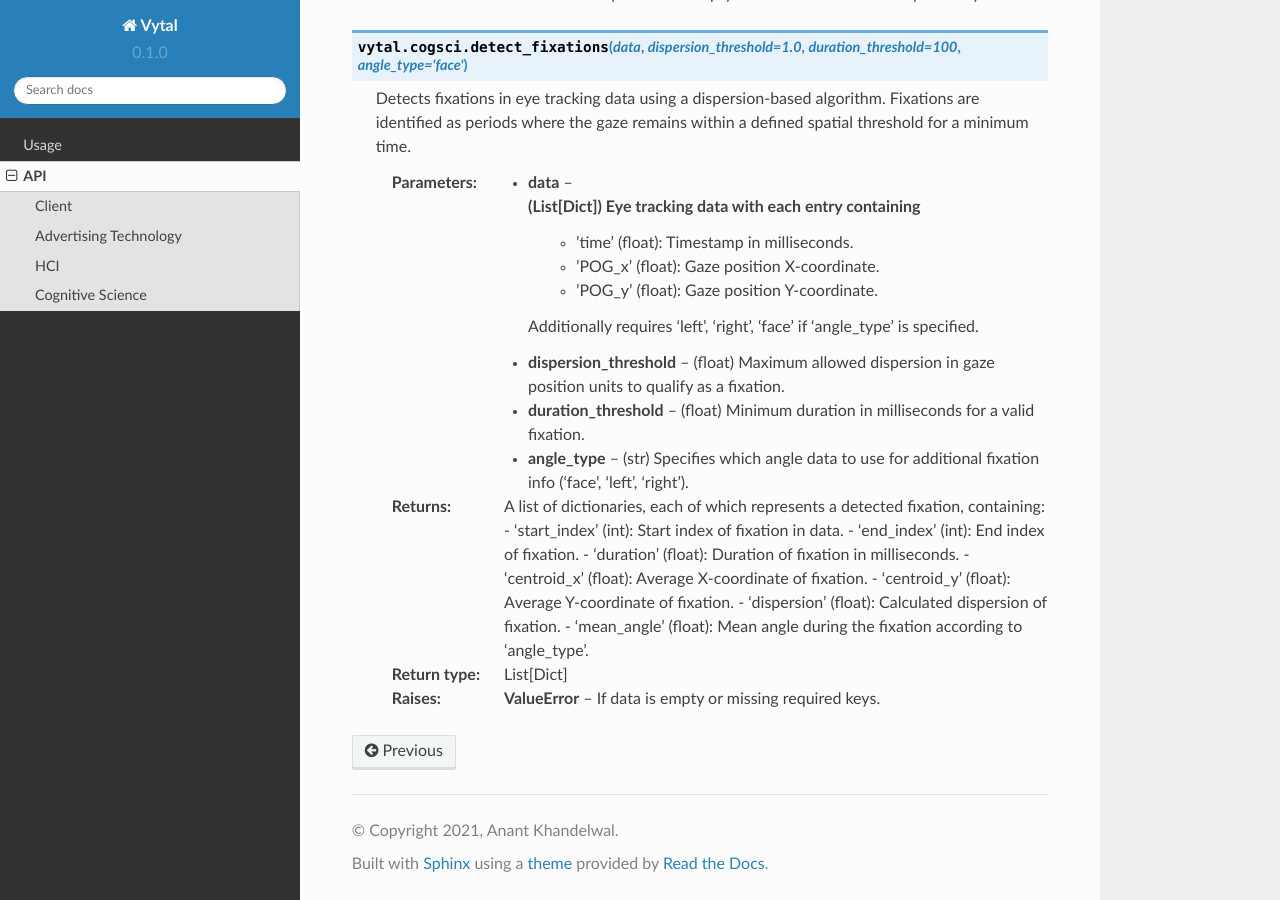
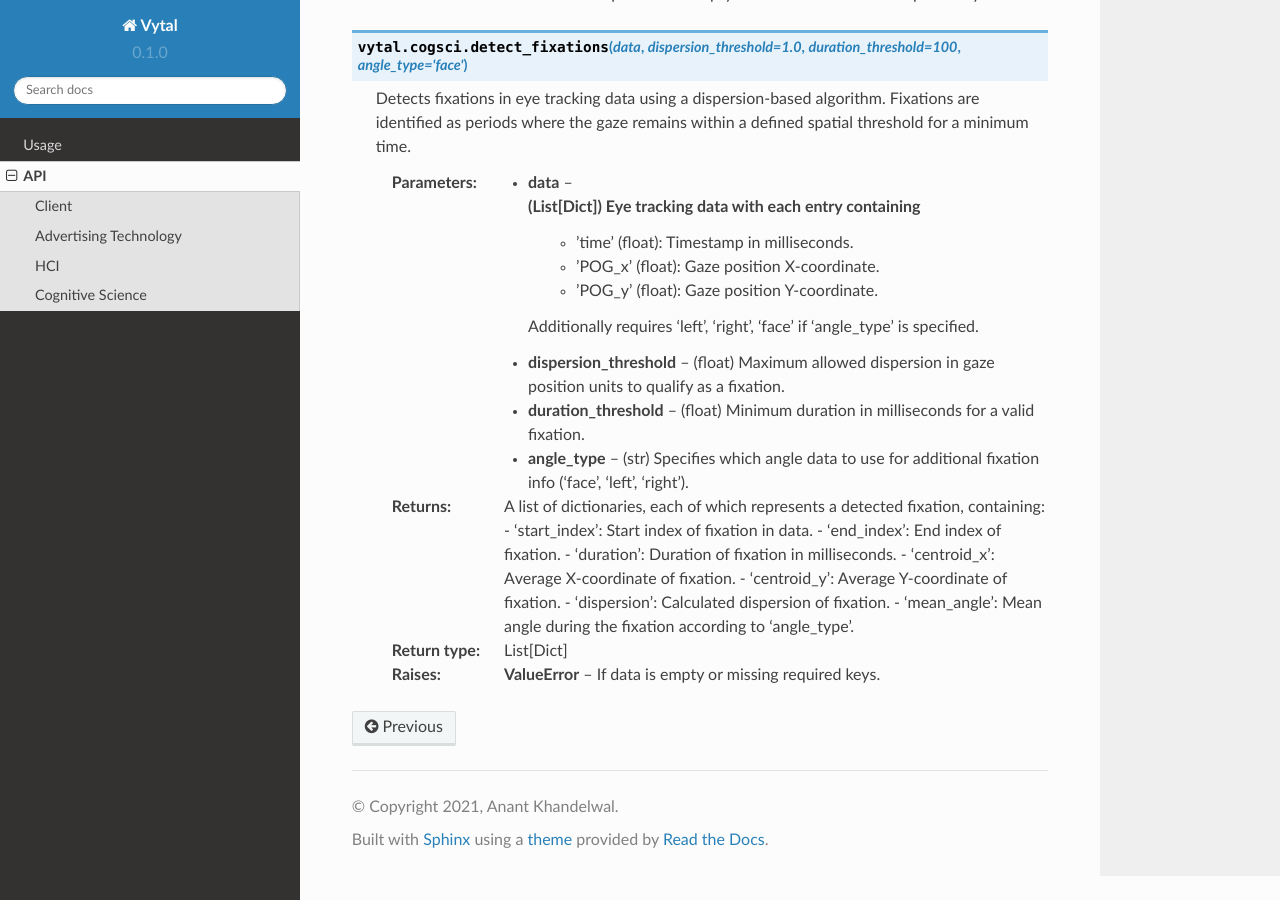
Before and after one commit to anantk2006/vytal, a Sphinx documentation site: the page built from docs/source/api.rst, in a window 1280 px wide and 900 px high, scrolled down 11776 px. Built offline with Sphinx 7.4.7 and the Read the Docs theme 2.0.0, drawn with Linux system fonts in a browser that asks for light colours.

```diff
--- a/docs/source/api.rst
+++ b/docs/source/api.rst
@@ -529,13 +529,13 @@ Cognitive Science
    :param angle_type: (str) Specifies which angle data to use for additional fixation info ('face', 'left', 'right').
 
    :return: A list of dictionaries, each of which represents a detected fixation, containing:
-            - 'start_index' (int): Start index of fixation in data.
-            - 'end_index' (int): End index of fixation.
-            - 'duration' (float): Duration of fixation in milliseconds.
-            - 'centroid_x' (float): Average X-coordinate of fixation.
-            - 'centroid_y' (float): Average Y-coordinate of fixation.
-            - 'dispersion' (float): Calculated dispersion of fixation.
-            - 'mean_angle' (float): Mean angle during the fixation according to 'angle_type'.
+            - 'start_index': Start index of fixation in data.
+            - 'end_index': End index of fixation.
+            - 'duration': Duration of fixation in milliseconds.
+            - 'centroid_x': Average X-coordinate of fixation.
+            - 'centroid_y': Average Y-coordinate of fixation.
+            - 'dispersion': Calculated dispersion of fixation.
+            - 'mean_angle': Mean angle during the fixation according to 'angle_type'.
    :rtype: List[Dict]
 
    :raises ValueError: If data is empty or missing required keys.
```
